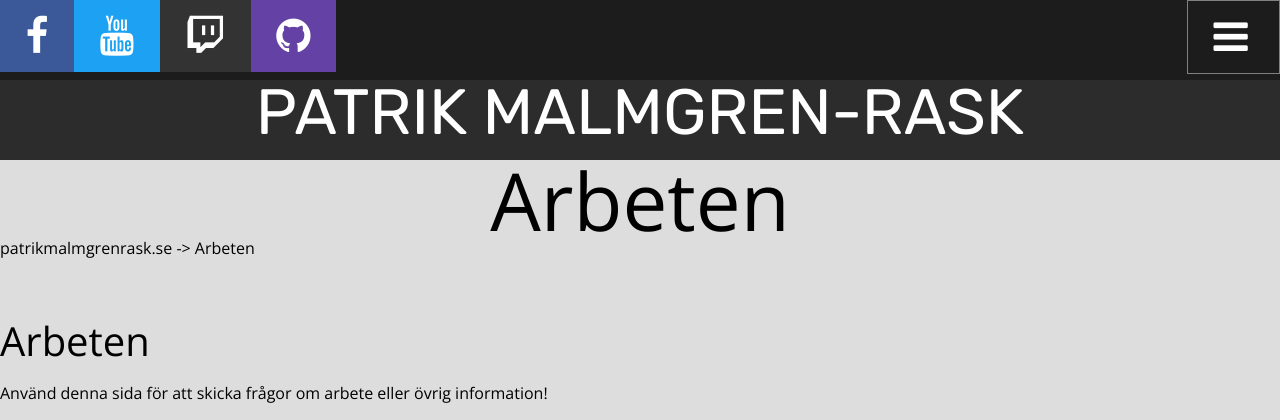
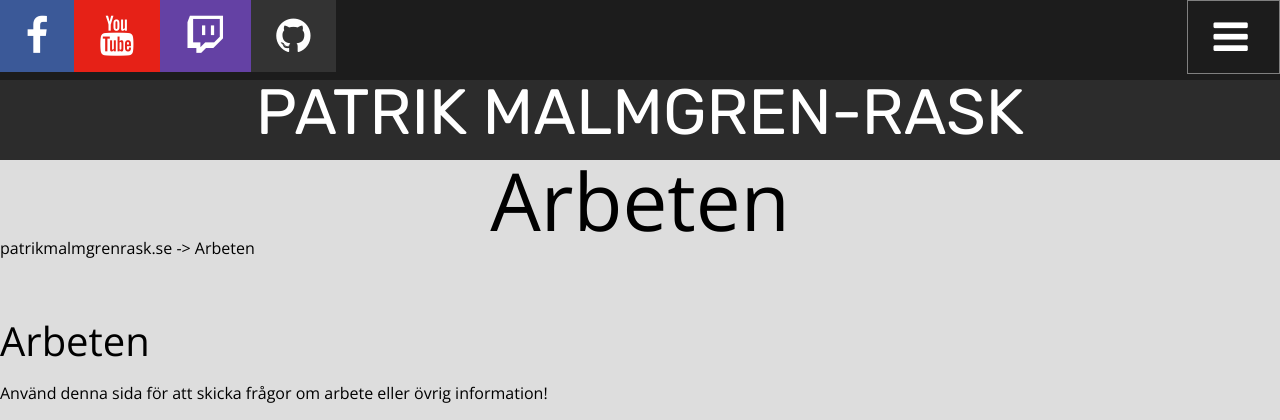
Before and after one commit to Patrikhbg87/site, a PHP site: page /work.html in a window 1280 px wide. Shown: the top 420 px of the page. Run offline with PHP 8.4, Linux system fonts and the light colour scheme.

Commit message:
Update style.css
Updated social backgrounds

```diff
--- a/style.css
+++ b/style.css
@@ -101,19 +101,19 @@ body{
 }
 #social-icon-2{
 	color:#fff;
-	background:#1da1f2;
+	background:#e62117;
 	padding:2vh 2vw;
 	font-size:5vh;
 }
 #social-icon-3{
 	color:#fff;
-	background:#333;
+	background:#6441A4;
 	padding:2vh 2vw;
 	font-size:5vh;
 }
 #social-icon-4{
 	color:#fff;
-	background:#6441A4;
+	background:#333;
 	padding:2vh 2vw;
 	font-size:5vh;
 }
```
